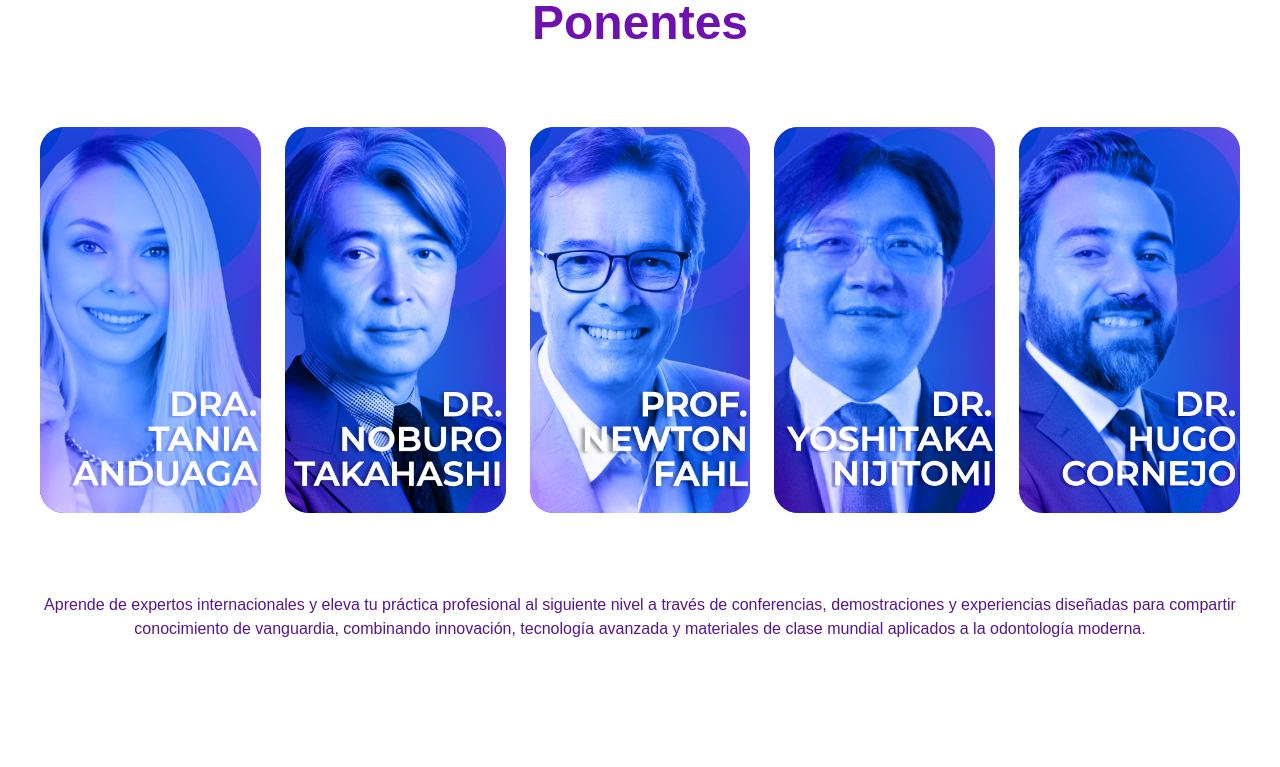
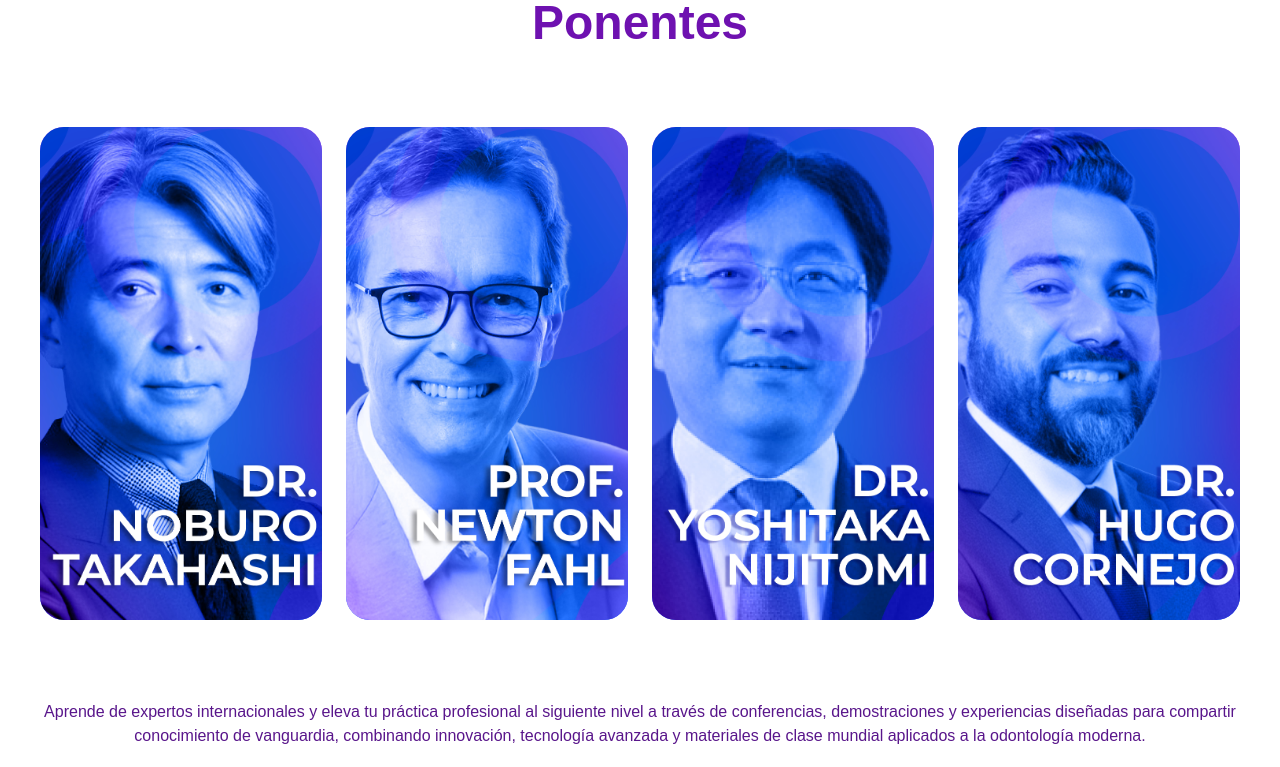
Before and after one commit to gaelbalsas18-byte/TokuyamaFest, a Next.js app: page / in a window 1280 px wide. Shown: the part 1060-1827 px from the top of the page. Built offline with nearby package versions, Linux system fonts and the light colour scheme.

Commit message:
sin tania

```diff
--- a/components/sections/Ponentes.tsx
+++ b/components/sections/Ponentes.tsx
@@ -4,17 +4,6 @@ import { motion, AnimatePresence } from "framer-motion";
 import { useState } from "react";
 
 const ponentes = [
-  {
-    id: 1,
-    nombre: "Dra. Tania",
-    imagen: "/Ponentes/Tania.jpg",
-    imagenModal: "/Ponentes/Tania2.jpg",
-    nombreImagen:"/Ponentes/NombreTania.png",
-    descripcion:
-      "La Dra. Tania Anduaga es licenciada en odontología, egresada del Instituto Politécnico Nacional (IPN). Su ejercicio profesional se orienta a la odontología estética y a la rehabilitación oral bajo principios de mínima invasión y preservación de la estructura dental, integrando criterios clínicos basados en la evidencia científica. Cuenta con experiencia en la práctica privada en la Ciudad de México y participa de manera constante en actividades de educación continua. Ha colaborado como ponente en cursos, diplomados y congresos odontológicos nacional e internacionalmente, contribuyendo a la actualización académica de profesionales de la salud bucal. Asimismo, desarrolla labores de divulgación académica a través de plataformas digitales, donde difunde casos clínicos y contenidos educativos enfocados en el fortalecimiento de la práctica clínica y la formación continua del cirujano dentista.",
-
-    },
-
   {
     id: 2,
     nombre: "Dr. Noburo",
@@ -100,7 +89,7 @@ export default function Ponentes() {
         </motion.h2>
 
         {/* GRID */}
-        <div className="mt-20 grid grid-cols-3 md:grid-cols-5 gap-6">
+        <div className="mt-20 grid grid-cols-3 md:grid-cols-4 gap-6">
           {ponentes.map((ponente) => (
             <motion.div
               key={ponente.id}
```
